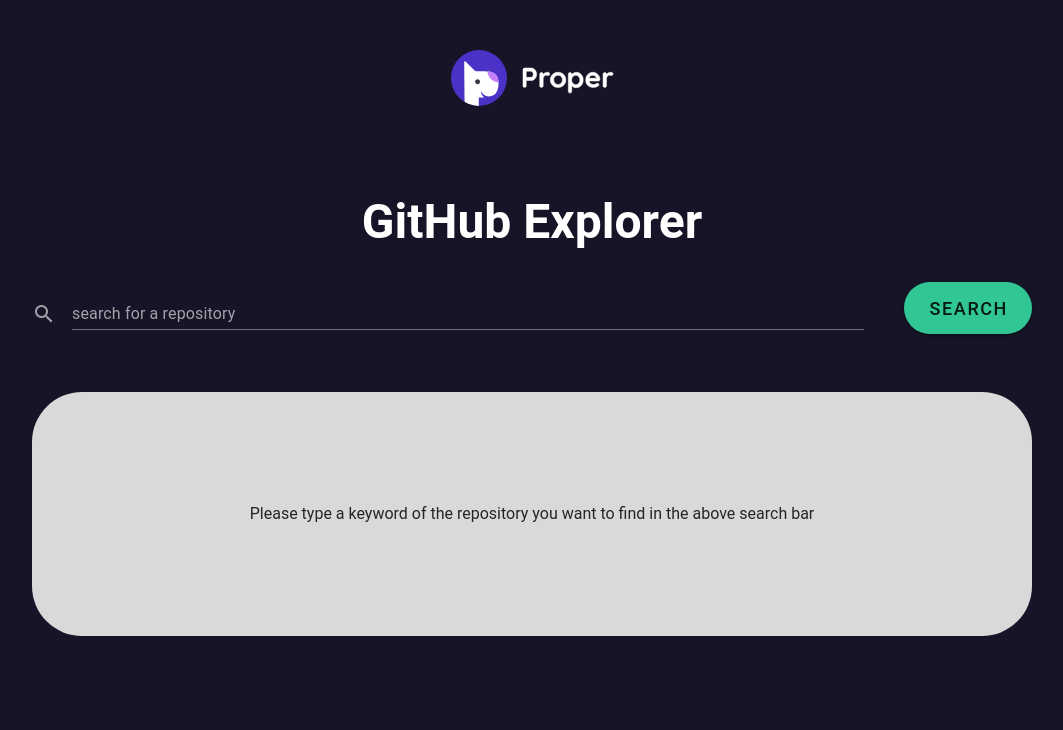
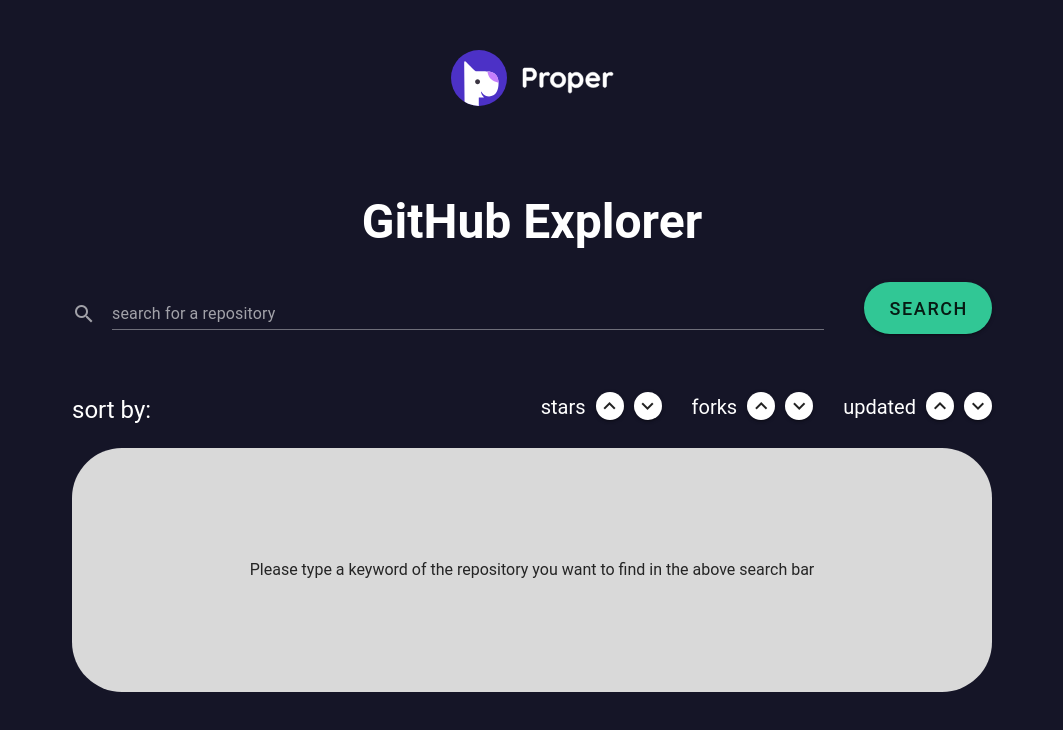
Before and after one commit to pepelancheros/vuejs-github-explorer, a Vue app: page / in a window 1280 px wide. Shown: the top 730 px of the page, without its empty margins (108-1171 px from the left). Built offline with nearby package versions, Linux system fonts and the light colour scheme.

Commit message:
set sorting logic, structure and styles

```diff
--- a/src/components/Results/Results.vue
+++ b/src/components/Results/Results.vue
@@ -1,7 +1,9 @@
 <script setup lang="ts">
 import RepoInfo from './RepoInfo.vue';
 	const props = defineProps({
-		searchQuery: String
+		searchQuery: String,
+		sortElement: String,
+		sortOrder: String
 	})
 </script>
 
@@ -10,7 +12,7 @@
 		<div v-if="repositories.length">
 			<div  v-for="(result, index) in repositories.slice(page -1, page + 3)" :key="index" >
 				<RepoInfo :repository="result"></RepoInfo>
-				<hr v-if="index !== repositories.length - 1">
+				<hr>
 			</div>
 			<v-pagination
 				v-model="page"
@@ -53,7 +55,13 @@
 				try {
 					if (this.searchQuery) {
 						let endpoint = "https://api.github.com/search/repositories"
-						let response = await fetch(endpoint + "?q=" + this.searchQuery)
+						let sortQueries = ''
+						if (this.sortOrder) {
+							sortQueries = '&sort=' + this.sortElement + '&order=' + this.sortOrder
+						}
+						let endpointWithQueries = endpoint + "?q=" + this.searchQuery + sortQueries
+						console.log('endpointWithqueries: ', endpointWithQueries)
+						let response = await fetch(endpointWithQueries)
 						let responseJSON = await response.json();
 						this.repositories = responseJSON.items
 						console.log('repositories: ', this.repositories[0].name)
@@ -68,6 +76,9 @@
 			searchQuery: function () {
 				this.getSearchResult()
 			},
+			sortOrder: function() {
+				this.getSearchResult()
+			}
 		},
 
 		created() {
--- /dev/null
+++ b/src/components/SortSearch.vue
@@ -0,0 +1,62 @@
+<template>
+	<div class="sort">
+		<p class="sort__description-text">sort by:</p>
+		<div class="sort__elements-container">
+			<div class="sort__element">
+				<p class="sort__element-text">stars</p>
+				<v-btn @click="$emit('sort', {element: 'stars', order: 'desc'})" class="sort__button" density="compact" icon="mdi-chevron-up"></v-btn>
+				<v-btn @click="$emit('sort', {element: 'stars', order: 'asc'})" class="sort__button" density="compact" icon="mdi-chevron-down"></v-btn>
+			</div>
+			<div class="sort__element">
+				<p class="sort__element-text">forks</p>
+				<v-btn @click="$emit('sort', {element: 'forks', order: 'desc'})" class="sort__button" density="compact" icon="mdi-chevron-up"></v-btn>
+				<v-btn @click="$emit('sort', {element: 'forks', order: 'asc'})" class="sort__button" density="compact" icon="mdi-chevron-down"></v-btn>
+			</div>
+			<div class="sort__element">
+				<p class="sort__element-text">updated</p>
+				<v-btn @click="$emit('sort', {element: 'updated', order: 'desc'})" class="sort__button" density="compact" icon="mdi-chevron-up"></v-btn>
+				<v-btn @click="$emit('sort', {element: 'updated', order: 'asc'})" class="sort__button" density="compact" icon="mdi-chevron-down"></v-btn>
+			</div>
+		</div>
+	</div>
+</template>
+
+<style lang="scss" scoped>
+@import '../assets/index.scss';
+	.sort {
+		color: $text-color-secondary;
+		display: flex;
+		justify-content: space-between;
+		margin-bottom: 20px;
+
+		&__elements-container {
+			display: flex;
+		}
+
+		&__description-text {
+			font-size: 24px;
+		}
+
+		&__element {
+			display: flex;
+			margin-right: 30px;
+
+			&:last-child {
+				margin-right: 0;
+			}
+		}
+
+		&__element-text {
+			font-size: 20px;
+			margin-right: 10px;
+		}
+
+		&__button {
+			margin-right: 10px;
+
+			&:last-child {
+				margin-right: 0;
+			}
+		}
+	}
+</style>
--- a/src/views/ExplorerView.vue
+++ b/src/views/ExplorerView.vue
@@ -1,5 +1,6 @@
 <script setup lang="ts">
 import Results from '../components/Results/Results.vue'
+import SortSearch from '../components/SortSearch.vue'
 </script>
 
 <template>
@@ -13,9 +14,9 @@
 		>
 			<v-text-field class="explorer__search-field" variant="underlined" v-model="searchQuery" label="search for a repository" prepend-icon="mdi-magnify"></v-text-field>
 			<v-btn @click="onSubmit" class="explorer__search-button" size="x-large">Search</v-btn>
-
 		</v-form>
-		<Results class="explorer__results" :search-query="searchQuerySubmitted"></Results>
+		<SortSearch @sort="sortBy"></SortSearch>
+		<Results class="explorer__results" :search-query="searchQuerySubmitted" :sort-element="sortElement" :sort-order="sortOrder"></Results>
 	</div>
   </main>
 </template>
@@ -25,6 +26,7 @@
 	.explorer {
 		max-width: 1000px;
 		margin: 80px auto;
+		padding: 0 40px;
 
 		&__title {
 			text-align: center;
@@ -55,13 +57,19 @@
     data: () => ({
 		form: false,
 		searchQuery: '',
-		searchQuerySubmitted: ''
+		searchQuerySubmitted: '',
+		sortElement: '',
+		sortOrder: ''
     }),
 	methods: {
 		onSubmit () {
 			this.searchQuerySubmitted = this.searchQuery
 			if (!this.form) return
 		},
+		sortBy(query) {
+			this.sortElement = query.element
+			this.sortOrder = query.order
+		}
 	}
   }
 </script>
```
